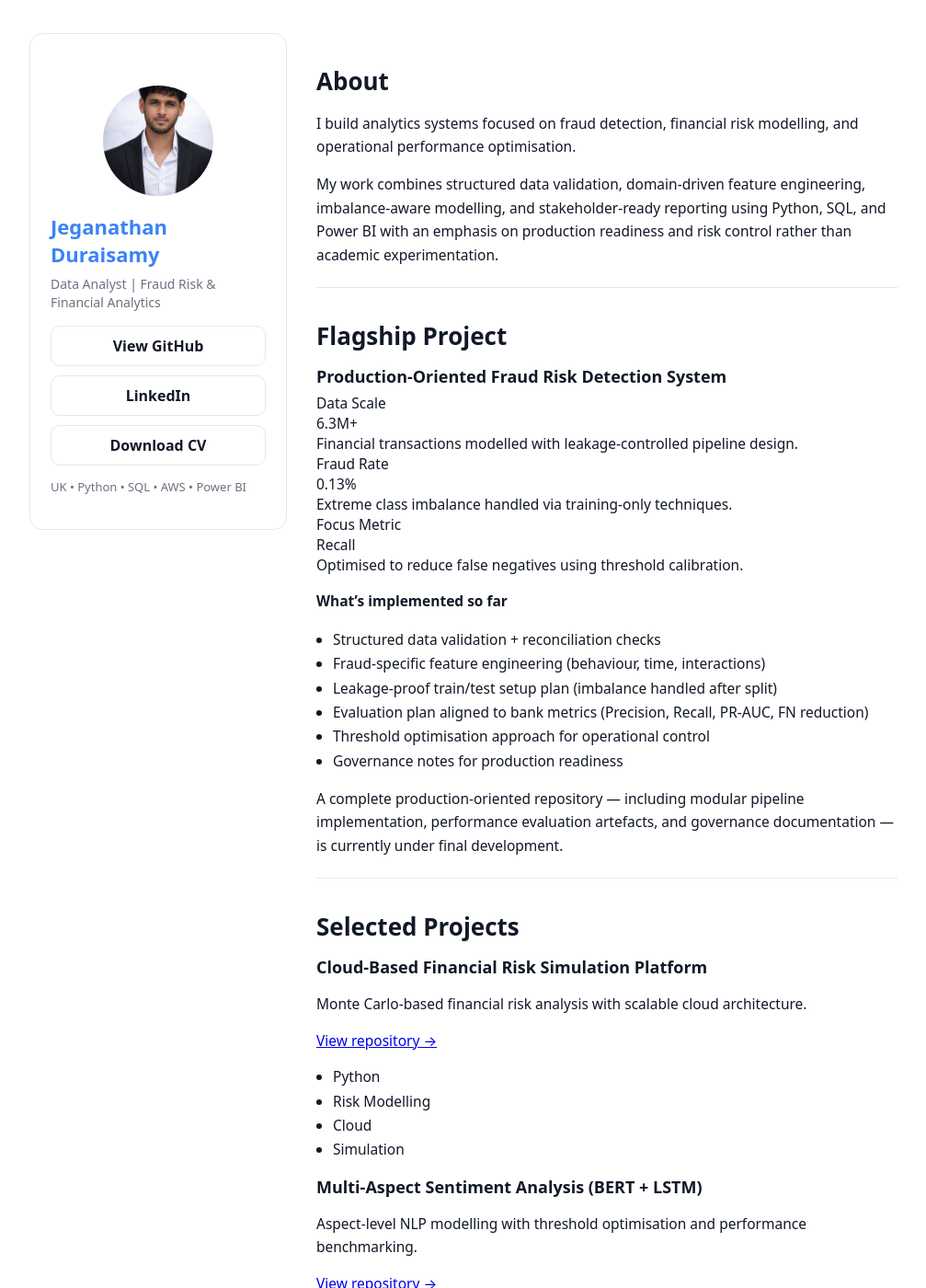
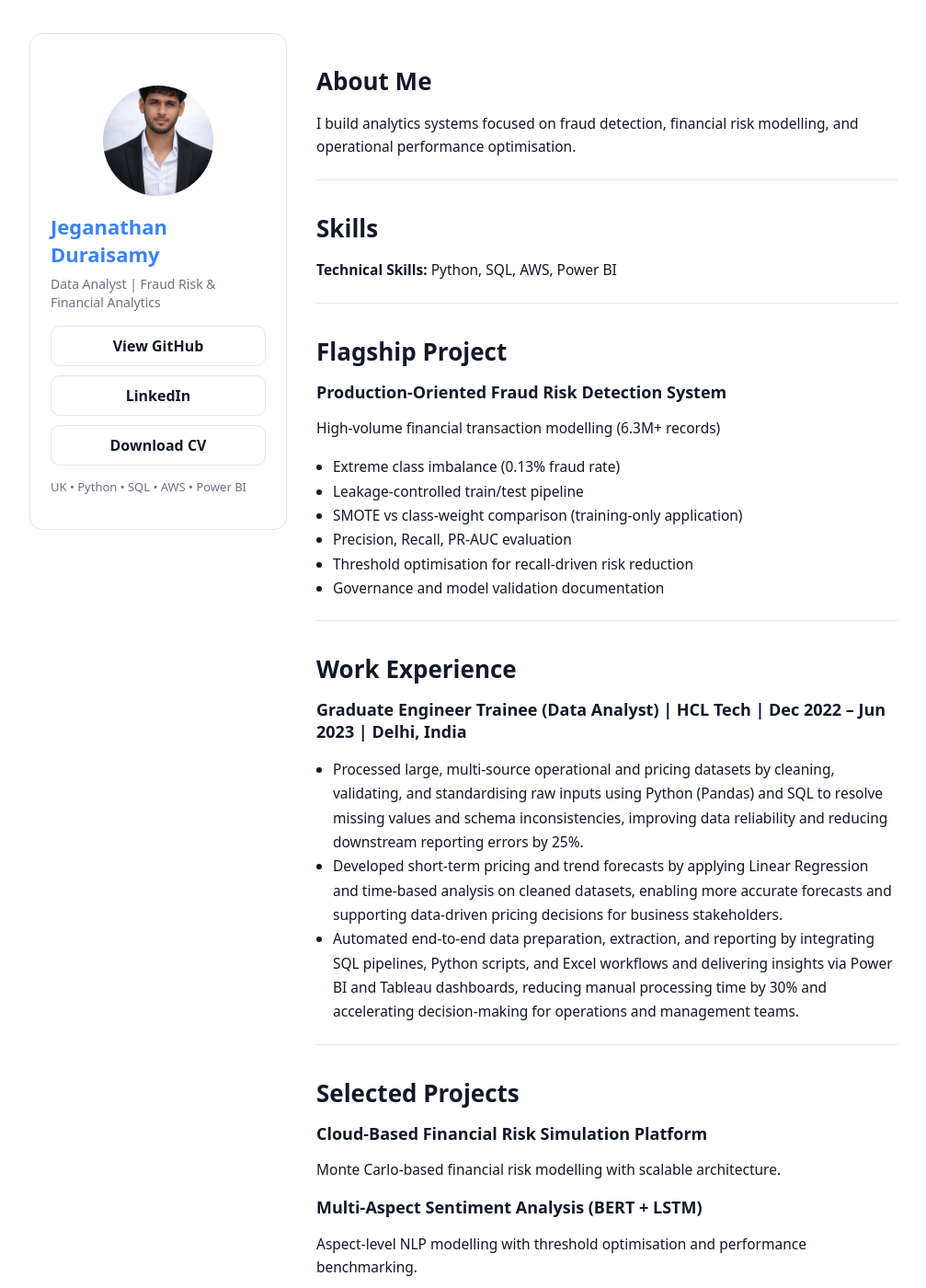
Before and after one commit to samplerittgithub/samplerittgithub.github.io, a Jekyll site: the page built from index.md, in a window 1280 px wide and 1400 px high. Shown: the whole window at 92% size, without its empty margins (136-1143 px from the left). Built offline with Jekyll 4.4.1, drawn with Linux system fonts in a browser that asks for light colours; some of the changed text lies outside the part shown.

Commit message:
Update index.md

```diff
--- a/index.md
+++ b/index.md
@@ -3,11 +3,15 @@ layout: default
 title: Portfolio
 ---
 
-## About
+## About Me
 
 I build analytics systems focused on fraud detection, financial risk modelling, and operational performance optimisation.
 
-My work combines structured data validation, domain-driven feature engineering, imbalance-aware modelling, and stakeholder-ready reporting using Python, SQL, and Power BI with an emphasis on production readiness and risk control rather than academic experimentation.
+<hr class="sep">
+
+## Skills
+
+**Technical Skills:** Python, SQL, AWS, Power BI
 
 <hr class="sep">
 
@@ -15,84 +19,39 @@ My work combines structured data validation, domain-driven feature engineering,
 
 ### Production-Oriented Fraud Risk Detection System
 
-<div class="metrics">
-  <div class="metric">
-    <div class="k">Data Scale</div>
-    <div class="v">6.3M+</div>
-    <div class="s">Financial transactions modelled with leakage-controlled pipeline design.</div>
-  </div>
-  <div class="metric">
-    <div class="k">Fraud Rate</div>
-    <div class="v">0.13%</div>
-    <div class="s">Extreme class imbalance handled via training-only techniques.</div>
-  </div>
-  <div class="metric">
-    <div class="k">Focus Metric</div>
-    <div class="v">Recall</div>
-    <div class="s">Optimised to reduce false negatives using threshold calibration.</div>
-  </div>
-</div>
+High-volume financial transaction modelling (6.3M+ records)
 
-**What’s implemented so far**
-- Structured data validation + reconciliation checks
-- Fraud-specific feature engineering (behaviour, time, interactions)
-- Leakage-proof train/test setup plan (imbalance handled after split)
-- Evaluation plan aligned to bank metrics (Precision, Recall, PR-AUC, FN reduction)
-- Threshold optimisation approach for operational control
-- Governance notes for production readiness
+- Extreme class imbalance (0.13% fraud rate)
+- Leakage-controlled train/test pipeline
+- SMOTE vs class-weight comparison (training-only application)
+- Precision, Recall, PR-AUC evaluation
+- Threshold optimisation for recall-driven risk reduction
+- Governance and model validation documentation
 
-A complete production-oriented repository — including modular pipeline implementation, performance evaluation artefacts, and governance documentation — is currently under final development.
+<hr class="sep">
+
+## Work Experience
+
+### Graduate Engineer Trainee (Data Analyst) | HCL Tech | Dec 2022 – Jun 2023 | Delhi, India
+
+- Processed large, multi-source operational and pricing datasets by cleaning, validating, and standardising raw inputs using Python (Pandas) and SQL to resolve missing values and schema inconsistencies, improving data reliability and reducing downstream reporting errors by 25%.
+- Developed short-term pricing and trend forecasts by applying Linear Regression and time-based analysis on cleaned datasets, enabling more accurate forecasts and supporting data-driven pricing decisions for business stakeholders.
+- Automated end-to-end data preparation, extraction, and reporting by integrating SQL pipelines, Python scripts, and Excel workflows and delivering insights via Power BI and Tableau dashboards, reducing manual processing time by 30% and accelerating decision-making for operations and management teams.
 
 <hr class="sep">
 
 ## Selected Projects
 
-<div class="cards">
-  <div class="cardx">
-    <h3>Cloud-Based Financial Risk Simulation Platform</h3>
-    <p class="meta">Monte Carlo-based financial risk analysis with scalable cloud architecture.</p>
-    <a href="https://github.com/samplerittgithub/cloud-financial-risk-analysis-monte-carlo-simulations" target="_blank" rel="noopener">View repository →</a>
-    <ul class="tags">
-      <li>Python</li><li>Risk Modelling</li><li>Cloud</li><li>Simulation</li>
-    </ul>
-  </div>
+### Cloud-Based Financial Risk Simulation Platform
+Monte Carlo-based financial risk modelling with scalable architecture.
 
-  <div class="cardx">
-    <h3>Multi-Aspect Sentiment Analysis (BERT + LSTM)</h3>
-    <p class="meta">Aspect-level NLP modelling with threshold optimisation and performance benchmarking.</p>
-    <a href="https://github.com/samplerittgithub/Multi-aspect-sentiment-analysis-using-BERT-and-LSTM" target="_blank" rel="noopener">View repository →</a>
-    <ul class="tags">
-      <li>NLP</li><li>BERT</li><li>LSTM</li><li>Thresholding</li>
-    </ul>
-  </div>
-</div>
-
-<hr class="sep">
-
-## Core Capabilities
-
-**Financial & Risk Analytics**
-- Fraud detection & anomaly modelling
-- Transaction behavioural feature engineering
-- False-negative risk mitigation strategies
-- Threshold calibration & operational trade-offs
-
-**Data & Machine Learning**
-- Python (Pandas, NumPy, Scikit-learn)
-- Logistic Regression, Random Forest, Gradient Boosting
-- Class imbalance handling (SMOTE, class weights)
-- ROC-AUC, PR-AUC, Precision–Recall evaluation
-- Structured leakage prevention design
-
-**Data Engineering & BI**
-- SQL-based transformation & ETL workflows
-- Data validation & reconciliation frameworks
-- Power BI (DAX, data modelling, KPI dashboards)
-- Executive-ready performance reporting
+### Multi-Aspect Sentiment Analysis (BERT + LSTM)
+Aspect-level NLP modelling with threshold optimisation and performance benchmarking.
 
 <hr class="sep">
 
 ## Certification
 
 **Microsoft Certified – Power BI Data Analyst Associate (In Progress)**
+
 Advanced data modelling, DAX optimisation, and stakeholder-facing dashboard development.
```
